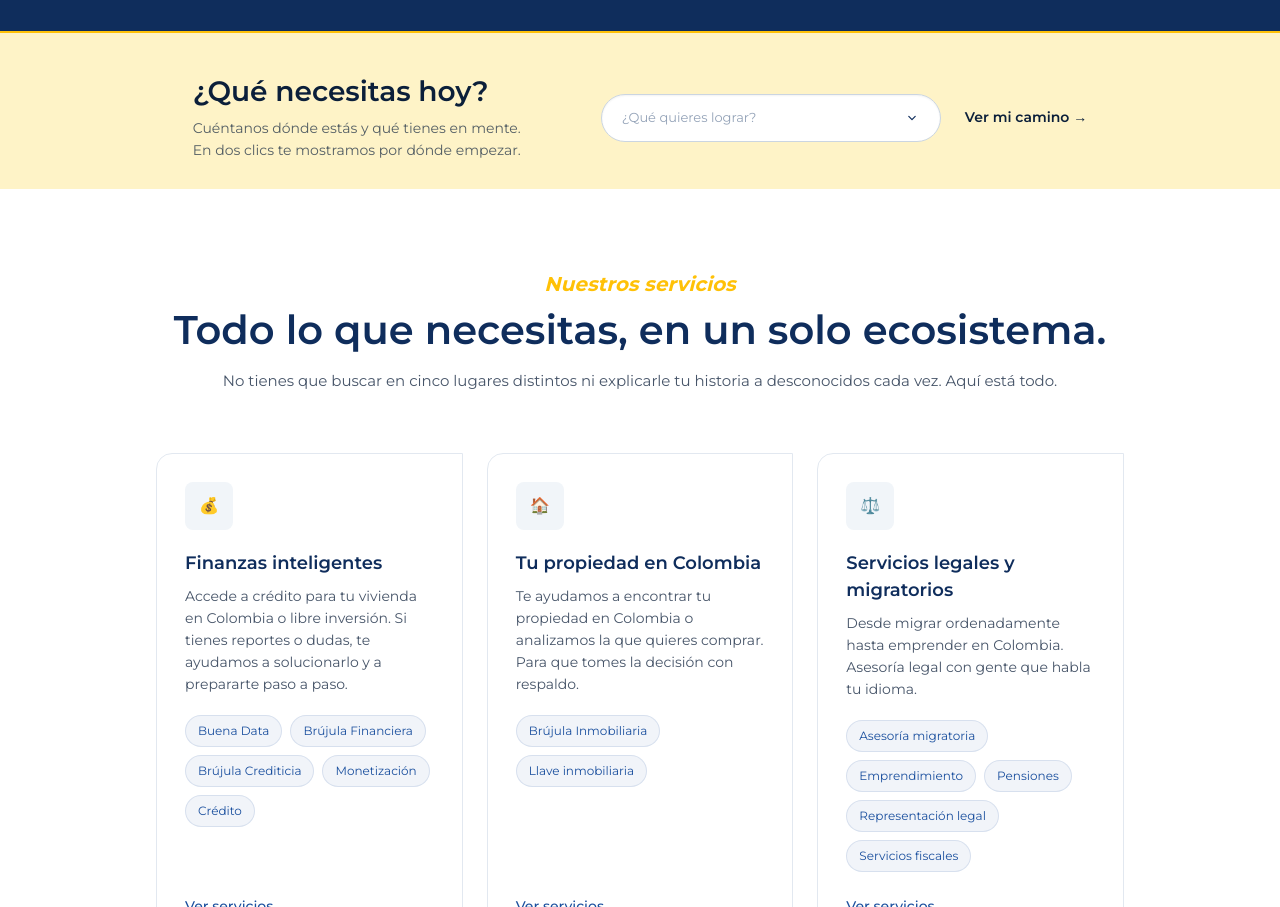
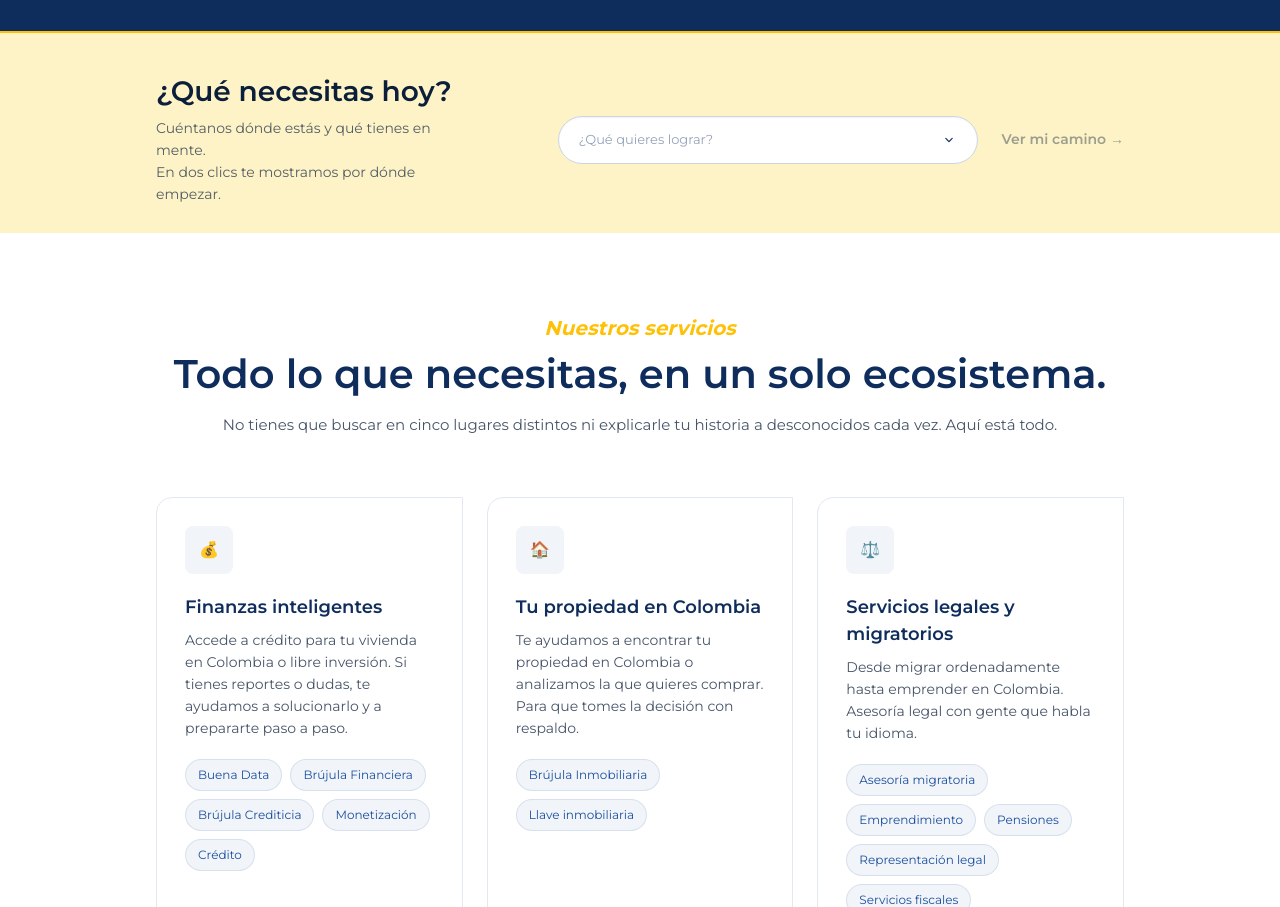
Before and after one commit to GrupoColraices/colraices, a Next.js app: page / in a window 1280 px wide. Shown: the part 803-1710 px from the top of the page. Built offline with nearby package versions, Linux system fonts and the light colour scheme.

Commit message:
arreglos1

```diff
--- a/app/components/home/QuizSection.tsx
+++ b/app/components/home/QuizSection.tsx
@@ -1,18 +1,42 @@
-"use client";
+'use client'
 
-import { useState, useRef, useEffect } from "react";
-
-export default function TrustStripSection() {
+import { useRouter } from 'next/navigation'
+import { useState, useRef, useEffect } from 'react'
+export default function TrustStripSection()
+{
+  const router = useRouter();
   const [open, setOpen] = useState(false);
   const [selected, setSelected] = useState("");
   const ref = useRef<HTMLDivElement>(null);
 
+  const routeMap: Record<string, string> = {
+    "Quiero financiar mi vivienda en Colombia": "/finanzas/credito-hipotecario",
+    "Quiero saber si hoy aplico para crédito": "/finanzas/credito-hipotecario",
+    "Quiero entender mi situación financiera": "/finanzas/credito-hipotecario",
+    "Tengo reportes en Colombia": "/finanzas/credito-hipotecario",
+    "Quiero traer mi dinero a Colombia": "/finanzas/credito-hipotecario",
+    "Quiero ver proyectos": "/finanzas/credito-hipotecario",
+    "Quiero que busquen un inmueble por mí": "/finanzas/credito-hipotecario",
+    "Quiero analizar un inmueble que ya encontré": "/finanzas/credito-hipotecario",
+    "Quiero gestionar temas legales o migratorios": "/finanzas/credito-hipotecario",
+  };
+
+  const handleVerMiCamino = () => {
+    if (!selected) return;
+    const route = routeMap[selected];
+    if (route) router.push(route);
+  };
+
   const options = [
-    "Comprar una casa en Colombia",
-    "Ordenar mis finanzas y crédito",
-    "Migrar a Colombia",
-    "Emprender en Colombia",
-    "Resolver un trámite legal",
+    "Quiero financiar mi vivienda en Colombia",
+    "Quiero saber si hoy aplico para crédito",
+    "Quiero entender mi situación financiera",
+    "Tengo reportes en Colombia",
+    "Quiero traer mi dinero a Colombia",
+    "Quiero ver proyectos",
+    "Quiero que busquen un inmueble por mí",
+    "Quiero analizar un inmueble que ya encontré",
+    "Quiero gestionar temas legales o migratorios",
   ];
 
   useEffect(() => {
@@ -50,8 +74,8 @@ export default function TrustStripSection() {
           flex-col
           md:flex-row
           md:items-center
-          md:justify-center   /* 🔥 CAMBIO */
-          md:gap-[80px]       /* 🔥 CAMBIO */
+          md:justify-center
+          md:gap-[80px]
           gap-6 md:gap-8
         ">
 
@@ -89,13 +113,13 @@ export default function TrustStripSection() {
           ">
 
             {/* SELECT PRO */}
-            <div ref={ref} className="relative w-full sm:w-[300px] md:w-[340px]">
+            <div ref={ref} className="relative w-full sm:w-[380px] md:w-[420px]">
 
               {/* INPUT */}
               <div
                 onClick={() => setOpen(!open)}
                 className="
-                  h-[48px]   /* 🔥 CAMBIO */
+                  h-[48px]
                   rounded-full
                   border border-[#CBD5E1]
                   bg-white
@@ -107,13 +131,13 @@ export default function TrustStripSection() {
                   hover:border-[#94A3B8]
                 "
               >
-                <span className={`text-[12px] md:text-[13px] ${selected ? "text-[#0B1F3A]" : "text-[#94A3B8]"}`}>
+                <span className={`text-[12px] md:text-[13px] truncate pr-2 ${selected ? "text-[#0B1F3A]" : "text-[#94A3B8]"}`}>
                   {selected || "¿Qué quieres lograr?"}
                 </span>
 
                 <span
                   className={`
-                  flex items-center justify-center
+                    flex items-center justify-center flex-shrink-0
                     transition-transform duration-300
                     ${open ? "rotate-180" : ""}
                   `}
@@ -138,9 +162,10 @@ export default function TrustStripSection() {
 
               {/* DROPDOWN */}
               {open && (
-                <ul className="absolute top-[56px] left-0 w-full bg-white border border-[#CBD5E1] rounded-[12px] overflow-hidden shadow-[0_20px_40px_rgba(0,0,0,0.12)] z-50">
+                <ul className="absolute top-[50px] left-0 w-full bg-white border border-[#CBD5E1] rounded-[12px] overflow-hidden shadow-[0_20px_40px_rgba(0,0,0,0.12)] z-50">
 
-                  <li className="px-4 py-3 text-[#0F2D5C] text-[13px] md:text-[14px] font-medium border-b border-[#E2E8F0]">
+                  {/* Header */}
+                  <li className="px-4 py-[7px] text-[#0F2D5C] text-[13px] md:text-[14px] font-medium border-b border-[#E2E8F0]">
                     ¿Qué quieres lograr?
                   </li>
 
@@ -152,13 +177,14 @@ export default function TrustStripSection() {
                         setOpen(false);
                       }}
                       className={`
-                        px-4 py-3
+                        px-4 py-[7px]
                         text-[13px] md:text-[14px]
                         cursor-pointer
+                        whitespace-nowrap
                         transition-all duration-200
                         ${
                           selected === item
-                            ? "bg-[#1A4F9E] text-white"
+                            ? "bg-[#1A4F9E] text-white font-medium"
                             : "text-[#2A3F77] hover:bg-[#F1F5F9]"
                         }
                       `}
@@ -171,19 +197,19 @@ export default function TrustStripSection() {
             </div>
 
             {/* BOTÓN */}
-            <button className="
-              text-[#0B1F3A]
+            <button
+              onClick={handleVerMiCamino}
+              disabled={!selected}
+              className={`
                 font-semibold
                 text-[13px] md:text-[14px]
-
                 flex items-center justify-center
-              gap-1
-
-              hover:gap-2
-              transition-all
-
+                gap-1 hover:gap-2
+                transition-all whitespace-nowrap
                 w-full sm:w-auto
-            ">
+                ${selected ? "text-[#0B1F3A] cursor-pointer" : "text-[#0B1F3A]/40 cursor-not-allowed"}
+              `}
+            >
               Ver mi camino →
             </button>
 
```
Lines whose indentation alone changed are shown as unchanged.
